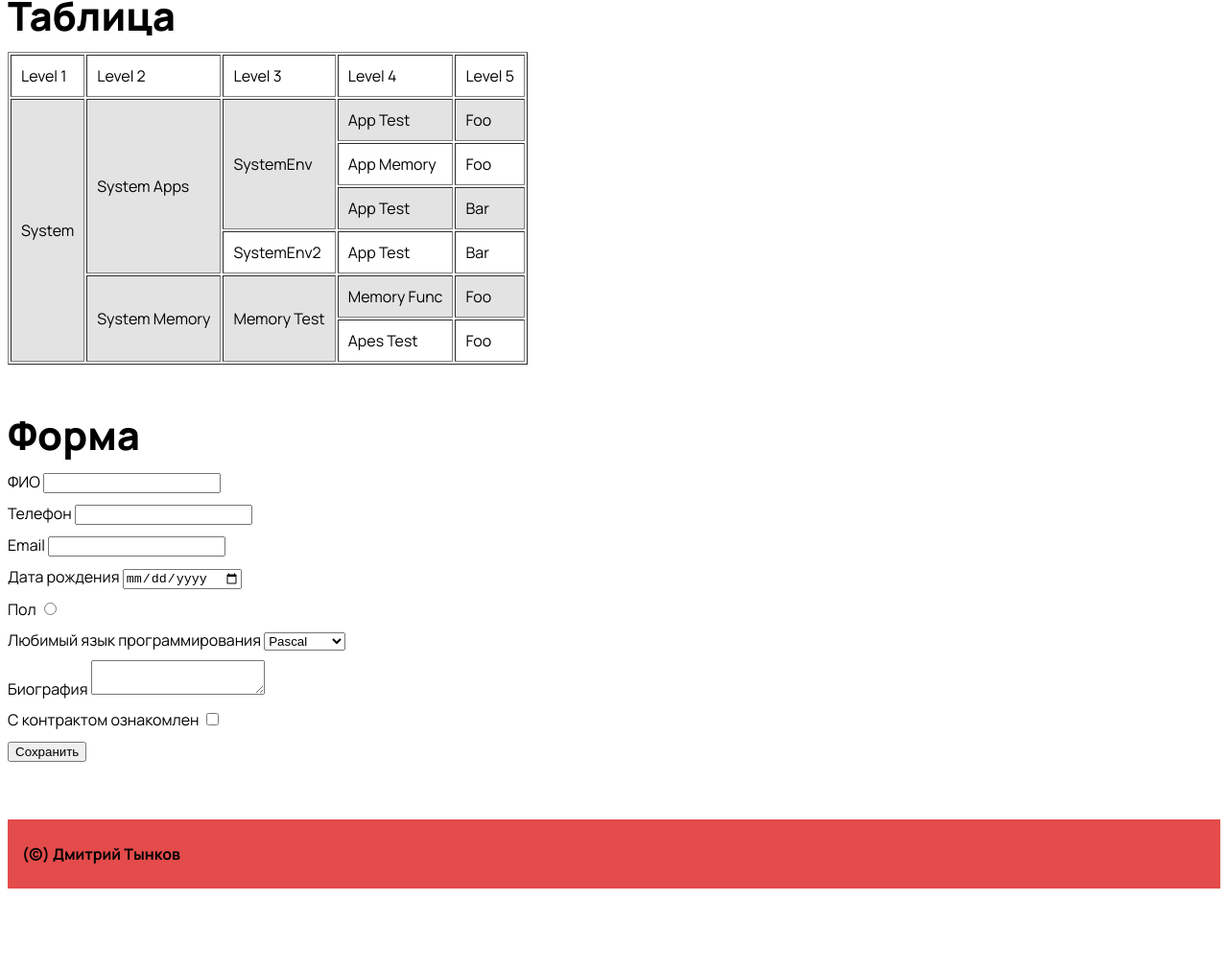
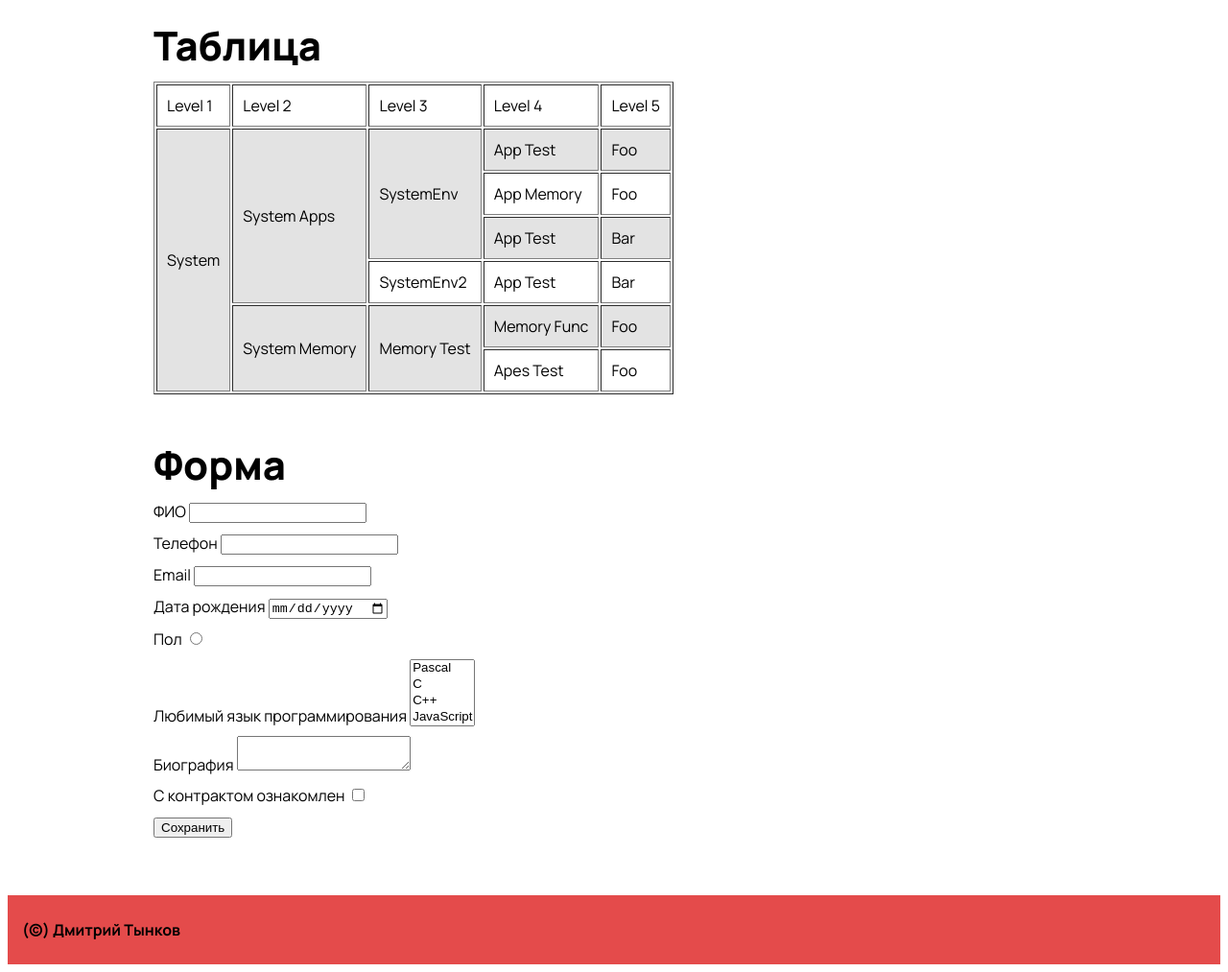
Before and after one commit to kalisdevt/kalisdevt.github.io, a plain HTML site: page index.html in a window 1280 px wide. Shown: the part 1378-2391 px from the top of the page at 96% size. Before the commit the page ends 2312 px from the top, so only its background shows below. Drawn offline with Linux system fonts and the light colour scheme.

Commit message:
Third project

```diff
--- a/index.html
+++ b/index.html
@@ -4,7 +4,6 @@
     <meta charset="UTF-8">
     <meta name="viewport" content="width=device-width, initial-scale=1.0">
     <title>Document</title>
-    <link rel="stylesheet" href="styles/reset.css">
     <link rel="stylesheet" href="styles/main.css">
 </head>
 <body>
@@ -26,6 +25,7 @@
 
     <main>
         <div class="container">
+            <div class="hypertexts">
                 <h2 class="text-h2">Список гиперссылок</h2>
                 <ul class="hyperlinks">
                     <li><a href="http://kubsu.ru">абсолютная гиперссылка на главную страницу сайта kubsu.ru</a></li>
@@ -53,7 +53,9 @@
                     </ol>
                     <li><a href="ftp://admin:1234@google.com/index.doc">ссылка на файл с протоколом ftp</a></li>
                 </ul>
+            </div>
 
+            <div class="table">
                 <h2 class="text-h2">Таблица</h2>
                 <table border="1">
                     <thead>
@@ -98,7 +100,9 @@
                         </tr>
                     </tbody>
                 </table>
+            </div>
 
+            <div class="forma">
                 <h2 class="text-h2">Форма</h2>
                 <form>
                     <label for="">
@@ -123,18 +127,18 @@
                     </label>
                     <label for="">
                         Любимый язык программирования
-                    <select name="lang" id="">
-                        <option value="1">Pascal</option>
-                        <option value="2">C</option>
-                        <option value="3">C++</option>
-                        <option value="4">JavaScript</option>
-                        <option value="5">PHP</option>
-                        <option value="6">Python</option>
-                        <option value="7">Java</option>
-                        <option value="8">Haskel</option>
-                        <option value="9">Clojure</option>
-                        <option value="10">Prolog</option>
-                        <option value="11">Scala</option>
+                        <select name="lang[]" id="lang" multiple>
+                            <option value="pascal">Pascal</option>
+                            <option value="c">C</option>
+                            <option value="cpp">C++</option>
+                            <option value="javascript">JavaScript</option>
+                            <option value="php">PHP</option>
+                            <option value="python">Python</option>
+                            <option value="java">Java</option>
+                            <option value="haskel">Haskel</option>
+                            <option value="clojure">Clojure</option>
+                            <option value="prolog">Prolog</option>
+                            <option value="scala">Scala</option>
                         </select>
                     </label>
                     <label for="">
@@ -147,16 +151,18 @@
                     </label>
                     <button type="submit">Сохранить</button>
                 </form>
+            </div>
 
-            <map name="map">
-                <area shape="circle" coords="75,75,75" href="https://kubsu.ru">
-                <area shape="rect" coords="20,20,20,20" href="https://ya.ru" alt="">
-            </map>
         </div>
     </main>
 
     <footer>
         (&copy;) Дмитрий Тынков
     </footer>
+
+    <map name="map">
+        <area shape="circle" coords="75,75,75" href="https://kubsu.ru">
+        <area shape="rect" coords="20,20,20,20" href="https://ya.ru" alt="">
+    </map>
 </body>
 </html>
--- a/styles/main.css
+++ b/styles/main.css
@@ -1,4 +1,30 @@
+@import url('./reset.css');
 @import url(https://fonts.googleapis.com/css?family=Manrope:200,300,regular,500,600,700,800);
+
+@media screen and (max-width: 800px) {
+    .nav-navbar {
+        flex-direction: column;
+        gap: 5px !important;
+    }
+
+    .header-nav {
+        flex-direction: column;
+        align-items: start !important;
+        gap: 30px;
+    }
+
+    .hypertexts {
+        order: 2;
+    }
+
+    .table {
+        order: 1;
+    }
+
+    .forma {
+        order: 3;
+    }
+}
 
 body {
     font-family: 'Manrope', sans-serif;
@@ -15,8 +41,10 @@ header {
 }
 
 .container {
-    max-width: 1350px;
+    max-width: 960px;
     margin: 0 auto;
+    display: flex;
+    flex-direction: column;
 }
 
 .logo {
```
Lines whose indentation alone changed are shown as unchanged.
